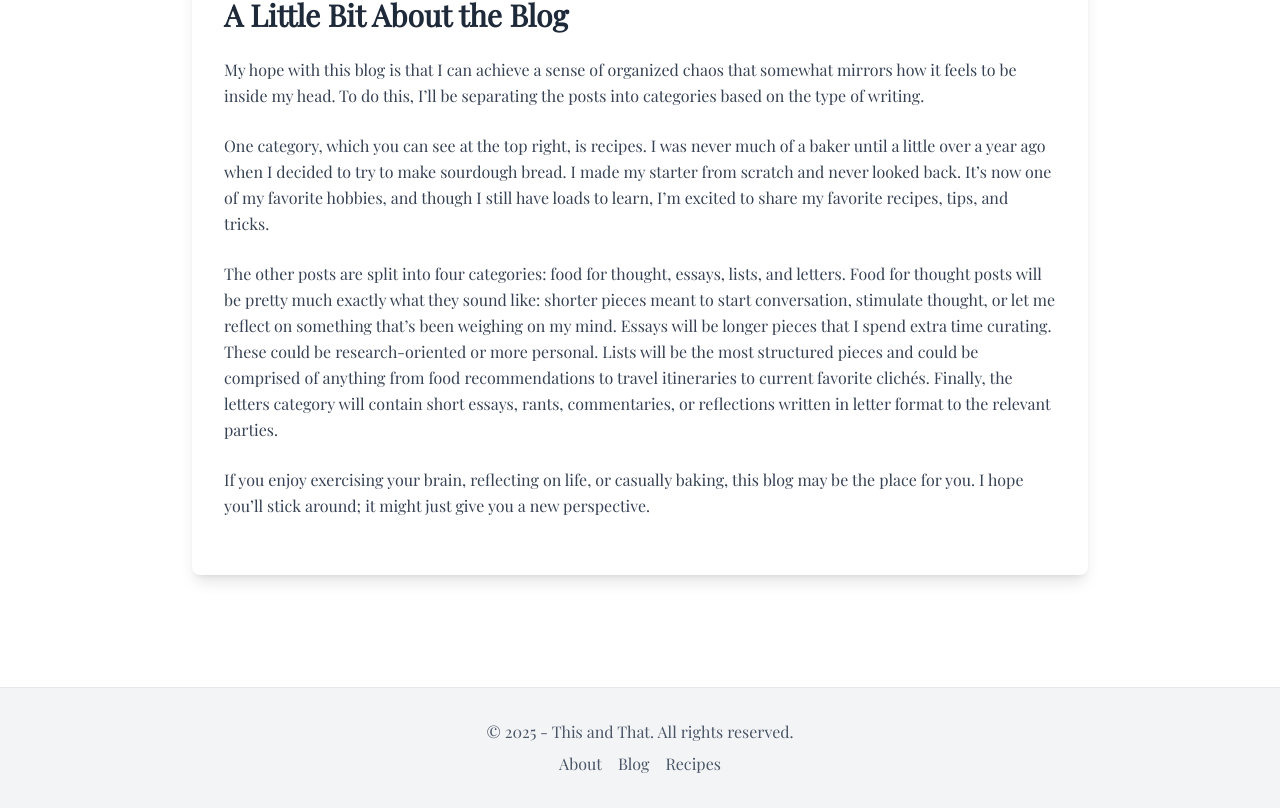
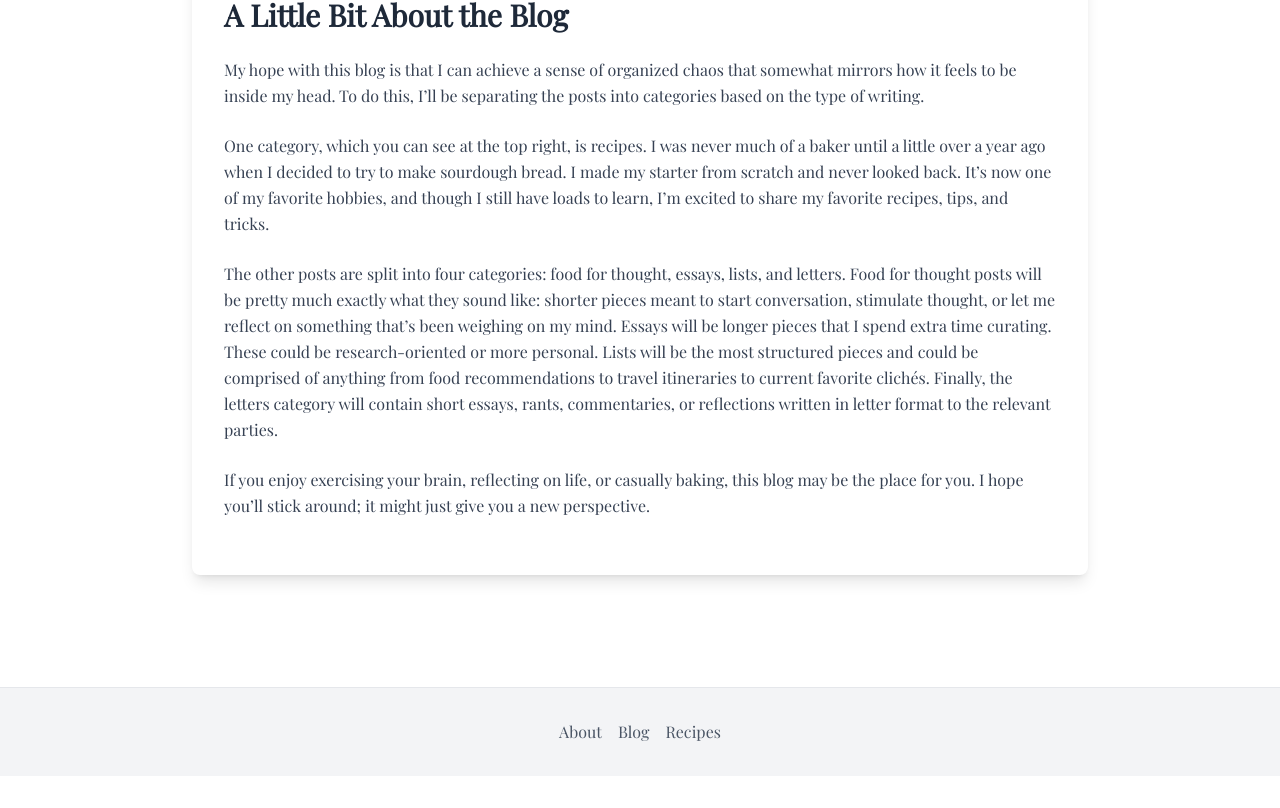
Before and after one commit to sparshs916/this-and-that-blog, a Next.js app: page /about in a window 1280 px wide. Shown: the part 797-1605 px from the top of the page. After the commit the page ends 1573 px from the top, so only its background shows below. Built offline with nearby package versions, Linux system fonts and the light colour scheme.

Commit message:
Dont let ally get sued

```diff
--- a/src/app/components/Footer.tsx
+++ b/src/app/components/Footer.tsx
@@ -7,9 +7,6 @@ export default function Footer() {
   return (
     <footer className="bg-gray-100 border-t border-gray-200 mt-auto">
       <div className="container mx-auto px-4 py-8 text-center text-gray-600">
-        <p className="mb-2">
-          &copy; {currentYear} - This and That. All rights reserved.
-        </p>
         <div className="space-x-4">
           <Link
             href="/about"
```
